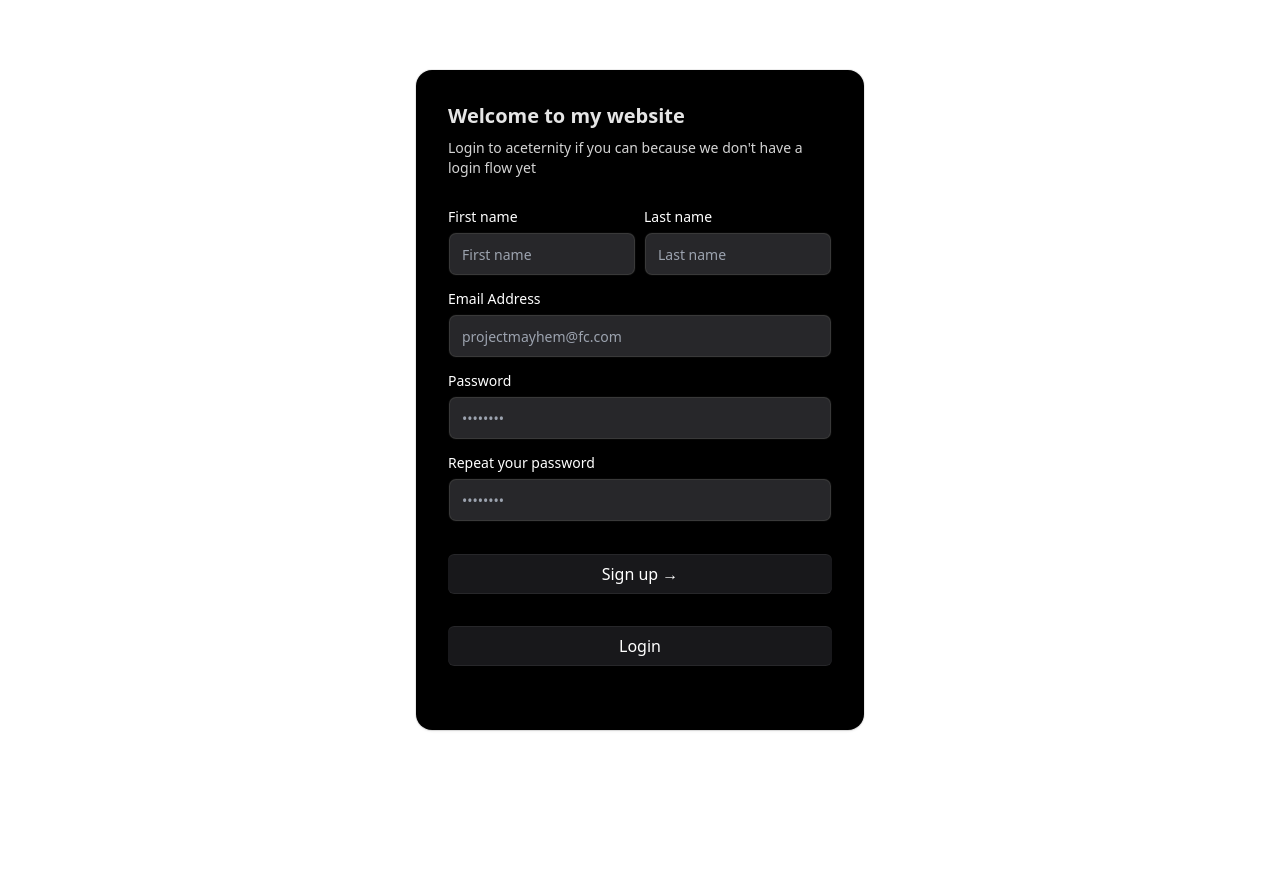
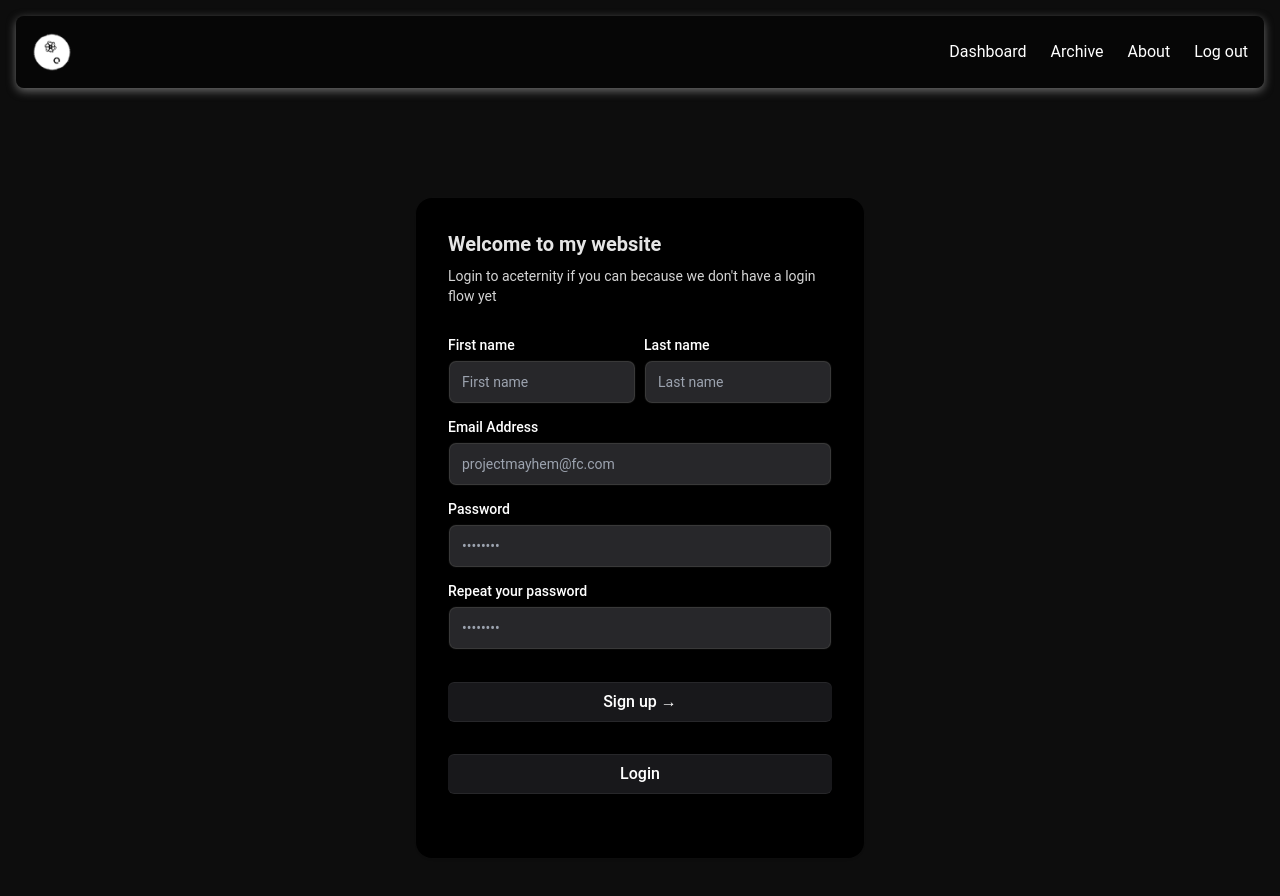
Before and after one commit to vadymmusiienko/motivational_coach, a Next.js app: page /userAuth/register in a window 1280 px wide. Shown: the top 896 px of the page. Before the commit the page ends 800 px from the top, so only its background shows below. Built offline with nearby package versions, Linux system fonts and the light colour scheme; no server answers.

Commit message:
Add a basic navbar

```diff
--- /dev/null
+++ b/app/components/navbar.js
@@ -0,0 +1,164 @@
+"use client";
+import { useState } from "react";
+import Link from "next/link";
+import Image from "next/image";
+
+export default function Navbar() {
+    // States for responsiveness
+    const [isSidebarVisible, setSidebarVisible] = useState(false);
+
+    const showSidebar = () => setSidebarVisible(true);
+    const hideSidebar = () => setSidebarVisible(false);
+
+    return (
+        <nav className="fixed w-full z-50 ">
+            {/* Overlay for Mobile Sidebar */}
+            {isSidebarVisible && (
+                <div
+                    className="fixed inset-0 bg-black bg-opacity-50 z-40 md:hidden"
+                    onClick={hideSidebar}
+                    aria-hidden="true"
+                ></div>
+            )}
+
+            {/* Vertical Sidebar */}
+            <div
+                className={`fixed top-0 right-0 h-full w-64 bg-black bg-opacity-50 backdrop-blur-lg shadow-lg transform ${
+                    isSidebarVisible ? "translate-x-0" : "translate-x-full"
+                } transition-transform duration-300 ease-in-out z-50 md:hidden flex flex-col`}
+            >
+                {/* Sidebar Header */}
+                <div className="flex justify-between items-center p-4">
+                    <Link href="/">
+                        <Image
+                            src={"/logo.png"}
+                            alt="Logo"
+                            width={120}
+                            height={60}
+                            className="h-10 w-auto"
+                        />
+                    </Link>
+                    <button onClick={hideSidebar} aria-label="Close Sidebar">
+                        <svg
+                            xmlns="http://www.w3.org/2000/svg"
+                            height="26px"
+                            viewBox="0 -960 960 960"
+                            width="26px"
+                            fill="#e8eaed"
+                        >
+                            <path d="m256-200-56-56 224-224-224-224 56-56 224 224 224-224 56 56-224 224 224 224-56 56-224-224-224 224Z" />
+                        </svg>
+                    </button>
+                </div>
+                {/* Sidebar Links */}
+                <ul className="flex flex-col space-y-8 p-4">
+                    <li>
+                        <Link
+                            href="/dashboard"
+                            className="text-white hover:underline"
+                        >
+                            Dashboard
+                        </Link>
+                    </li>
+                    <li>
+                        <Link
+                            href="/archive"
+                            className="text-white hover:underline"
+                        >
+                            Archive
+                        </Link>
+                    </li>
+                    <li>
+                        <Link
+                            href="/about"
+                            className="text-white hover:underline"
+                        >
+                            About
+                        </Link>
+                    </li>
+                    <li>
+                        <Link
+                            href="/login"
+                            className="text-white hover:underline"
+                        >
+                            Log out
+                        </Link>
+                    </li>
+                </ul>
+            </div>
+
+            {/* Horizontal Navbar */}
+            <div
+                className={`${
+                    isSidebarVisible ? "hidden" : "flex"
+                } items-center justify-between p-4 bg-black bg-opacity-50 backdrop-blur-lg rounded-lg m-4 md:flex shadow-glowbottom`}
+            >
+                {/* Logo */}
+                <div>
+                    <Link href="/">
+                        <Image
+                            src={"/logo.png"}
+                            alt="Logo"
+                            width={120}
+                            height={60}
+                            className="h-10 w-auto"
+                        />
+                    </Link>
+                </div>
+
+                {/* Navigation Links */}
+                <ul className="hidden md:flex space-x-6">
+                    <li>
+                        <Link
+                            href="/dashboard"
+                            className="relative text-white hover:underline"
+                        >
+                            Dashboard
+                        </Link>
+                    </li>
+                    <li>
+                        <Link
+                            href="/archive"
+                            className="relative text-white hover:underline"
+                        >
+                            Archive
+                        </Link>
+                    </li>
+                    <li>
+                        <Link
+                            href="/about"
+                            className="relative text-white hover:underline"
+                        >
+                            About
+                        </Link>
+                    </li>
+                    <li>
+                        <Link
+                            href="/login"
+                            className="relative text-white hover:underline"
+                        >
+                            Log out
+                        </Link>
+                    </li>
+                </ul>
+
+                {/* Menu Button */}
+                <button
+                    className="md:hidden text-white focus:outline-none"
+                    onClick={showSidebar}
+                    aria-label="Open Sidebar"
+                >
+                    <svg
+                        xmlns="http://www.w3.org/2000/svg"
+                        height="26px"
+                        viewBox="0 -960 960 960"
+                        width="26px"
+                        fill="#e8eaed"
+                    >
+                        <path d="M120-240v-80h720v80H120Zm0-200v-80h720v80H120Zm0-200v-80h720v80H120Z" />
+                    </svg>
+                </button>
+            </div>
+        </nav>
+    );
+}
--- a/app/dashboard/components/grid-skeletons.js
+++ b/app/dashboard/components/grid-skeletons.js
@@ -5,12 +5,12 @@ import Image from "next/image";
 // For random width
 import { useEffect, useState } from "react";
 // Import the lmnt and ChatGPT functionalities
-import { getCoach, randomQuoteAudio, setCoach } from "@/lib/lmnt";
+import { randomQuoteAudio, setCoach } from "@/lib/lmnt";
 
 // Constants with coach voice ids
 const elonMusk = process.env.NEXT_PUBLIC_VOICE_MUSK;
 const davidGoggins = process.env.NEXT_PUBLIC_VOICE_GOGGINS;
-const tonyRobbins = process.env.NEXT_PUBLIC_VOICE_ROBBINS; //TODO: synthesize the voice
+const tonyRobbins = process.env.NEXT_PUBLIC_VOICE_ROBBINS;
 
 // Function to play a random motivational quote
 async function playAudio() {
@@ -159,38 +159,51 @@ export const SkeletonThree = () => {
     );
 };
 export const SkeletonFour = ({ currentlySelectedCoach }) => {
-    const first = {
-        initial: {
-            x: 20,
-            rotate: -5,
-        },
-        hover: {
-            x: 0,
-            rotate: 0,
-        },
-    };
-    const second = {
-        initial: {
-            x: -20,
-            rotate: 5,
-        },
-        hover: {
-            x: 0,
-            rotate: 0,
-        },
-    };
+    // const first = {
+    //     initial: {
+    //         x: 20,
+    //         rotate: -5,
+    //     },
+    //     hover: {
+    //         x: 0,
+    //         rotate: 0,
+    //     },
+    // };
+    // const second = {
+    //     initial: {
+    //         x: -20,
+    //         rotate: 5,
+    //     },
+    //     hover: {
+    //         x: 0,
+    //         rotate: 0,
+    //     },
+    // };
 
     // States for highlighting the selected coach
     const [selectedCoach, selectCoach] = useState(currentlySelectedCoach);
+    const [isLoading, setLoading] = useState(false);
 
     // Change the selected coach
     async function handleSelectCoach(voiceId) {
         //TODO: add loading state
+        // Check if already loading
+        if (isLoading) return;
+
+        // Check if already selected
+        if (selectedCoach === voiceId) return;
+
+        // Update the state of the selected coach
+        selectCoach(voiceId);
+
+        // Start loadging
+        setLoading(true);
+
         // Update the database (new coachVoiceId)
         await setCoach(voiceId);
 
-        // Update the state of the selected coach
-        selectCoach(voiceId);
+        // Stop loading
+        setLoading(false);
     }
 
     return (
@@ -202,10 +215,10 @@ export const SkeletonFour = ({ currentlySelectedCoach }) => {
         >
             {/* Elon Musk */}
             <motion.div
-                variants={first}
+                // variants={first}
                 onClick={() => handleSelectCoach(elonMusk)}
-                className={`h-full w-1/3 rounded-2xl bg-white p-4 dark:bg-black dark:border-white/[0.1] border border-neutral-200 flex flex-col items-center justify-center cursor-pointer ${
-                    selectedCoach === elonMusk ? "ring-4 ring-blue-500" : ""
+                className={`relative h-full w-1/3 rounded-2xl bg-white p-4 dark:bg-black dark:border-white/[0.1] border border-neutral-200 flex flex-col items-center justify-center cursor-pointer ${
+                    selectedCoach === elonMusk ? "shadow-glowbottom" : ""
                 }`}
             >
                 <Image
@@ -221,12 +234,17 @@ export const SkeletonFour = ({ currentlySelectedCoach }) => {
                 <p className="border border-red-500 bg-red-100 dark:bg-red-900/20 text-red-600 text-xs rounded-full px-2 py-0.5 mt-4">
                     Visionary
                 </p>
+                {isLoading && selectedCoach === elonMusk && (
+                    <div className="absolute top-44 flex items-center justify-center">
+                        <div className="animate-spin rounded-full h-6 w-6 border-t-2 border-white"></div>
+                    </div>
+                )}
             </motion.div>
             {/* David Goggins */}
             <motion.div
                 onClick={() => handleSelectCoach(davidGoggins)}
-                className={`h-full w-1/3 rounded-2xl bg-white p-4 dark:bg-black dark:border-white/[0.1] border border-neutral-200 flex flex-col items-center justify-center cursor-pointer ${
-                    selectedCoach === davidGoggins ? "ring-4 ring-blue-500" : ""
+                className={`relative h-full w-1/3 rounded-2xl bg-white p-4 dark:bg-black dark:border-white/[0.1] border border-neutral-200 flex flex-col items-center justify-center cursor-pointer ${
+                    selectedCoach === davidGoggins ? "shadow-glowbottom" : ""
                 }`}
             >
                 <Image
@@ -242,13 +260,18 @@ export const SkeletonFour = ({ currentlySelectedCoach }) => {
                 <p className="border border-green-500 bg-green-100 dark:bg-green-900/20 text-green-600 text-xs rounded-full px-2 py-0.5 mt-4">
                     Unbreakable
                 </p>
+                {isLoading && selectedCoach === davidGoggins && (
+                    <div className="absolute top-44 flex items-center justify-center">
+                        <div className="animate-spin rounded-full h-6 w-6 border-t-2 border-white"></div>
+                    </div>
+                )}
             </motion.div>
             {/* Tony Robbins */}
             <motion.div
-                variants={second}
+                // variants={second}
                 onClick={() => handleSelectCoach(tonyRobbins)}
-                className={`h-full w-1/3 rounded-2xl bg-white p-4 dark:bg-black dark:border-white/[0.1] border border-neutral-200 flex flex-col items-center justify-center cursor-pointer ${
-                    selectedCoach === tonyRobbins ? "ring-4 ring-blue-500" : ""
+                className={`relative h-full w-1/3 rounded-2xl bg-white p-4 dark:bg-black dark:border-white/[0.1] border border-neutral-200 flex flex-col items-center justify-center cursor-pointer ${
+                    selectedCoach === tonyRobbins ? "shadow-glowbottom" : ""
                 }`}
             >
                 <Image
@@ -264,6 +287,11 @@ export const SkeletonFour = ({ currentlySelectedCoach }) => {
                 <p className="border border-orange-500 bg-orange-100 dark:bg-orange-900/20 text-orange-600 text-xs rounded-full px-2 py-0.5 mt-4">
                     Empowering
                 </p>
+                {isLoading && selectedCoach === tonyRobbins && (
+                    <div className="absolute top-44 flex items-center justify-center">
+                        <div className="animate-spin rounded-full h-6 w-6 border-t-2 border-white"></div>
+                    </div>
+                )}
             </motion.div>
         </motion.div>
     );
--- a/app/dashboard/components/main-grid.js
+++ b/app/dashboard/components/main-grid.js
@@ -7,7 +7,7 @@ import { items } from "./items";
 export default function MainGrid() {
     // Display a grid
     return (
-        <Grid className="my-10 max-w-7xl mx-auto md:auto-rows-[22rem]">
+        <Grid className="max-w-7xl mx-auto md:auto-rows-[22rem]">
             {items.map((item, i) => (
                 <GridItem
                     key={i}
--- a/app/globals.css
+++ b/app/globals.css
@@ -2,7 +2,31 @@
 @tailwind components;
 @tailwind utilities;
 
+/* Import Roboto font */
+@import url("https://fonts.googleapis.com/css2?family=Roboto:wght@400;700&display=swap");
+
+/* TODO: make sure I need the font */
 :root {
-  --background: #ffffff;
-  --foreground: #171717;
+    background-color: rgba(0, 0, 0, 0.95);
+    color: white;
 }
+
+body {
+    font-family: "Roboto", sans-serif;
+    min-height: 100vh;
+    display: flex;
+    flex-direction: column;
+}
+
+/* Customize the scroll bar */
+::-webkit-scrollbar {
+    width: 0.25rem;
+}
+
+::-webkit-scrollbar-track {
+    background: #1e1e24;
+}
+
+::-webkit-scrollbar-thumb {
+    background: #6649b8;
+}
--- a/app/layout.js
+++ b/app/layout.js
@@ -1,5 +1,6 @@
 import localFont from "next/font/local";
 import "./globals.css";
+import Navbar from "./components/navbar";
 
 const geistSans = localFont({
     src: "./fonts/GeistVF.woff",
@@ -23,6 +24,8 @@ export default function RootLayout({ children }) {
             <body
                 className={`${geistSans.variable} ${geistMono.variable} antialiased`}
             >
+                <Navbar />
+                <div className="pt-32"></div>
                 {children}
             </body>
         </html>
--- a/app/userAuth/actions/index.js
+++ b/app/userAuth/actions/index.js
@@ -89,7 +89,7 @@ export async function register(formData) {
             lastName,
             email,
             password: hashedPassword,
-            coachVoiceId: process.env.VOICE_GOGGINS, // Goggins voice by default
+            coachVoiceId: process.env.NEXT_PUBLIC_VOICE_GOGGINS, // Goggins voice by default
         },
     });
 
--- a/tailwind.config.js
+++ b/tailwind.config.js
@@ -29,6 +29,7 @@ module.exports = {
             //--------
             boxShadow: {
                 input: `0px 2px 3px -1px rgba(0,0,0,0.1), 0px 1px 0px 0px rgba(25,28,33,0.02), 0px 0px 0px 1px rgba(25,28,33,0.08)`,
+                glowbottom: "0 3px 10px rgba(200, 200, 200, 0.5)", // Used for navbar
             },
             //--------
             colors: {
```
Also changed, not shown: app/dashboard/components/items.js (+7 -2 lines), prisma/seed.js (+16 -6 lines), lib/lmnt.js, public/logo.png (added). Lines whose indentation alone changed are shown as unchanged.
